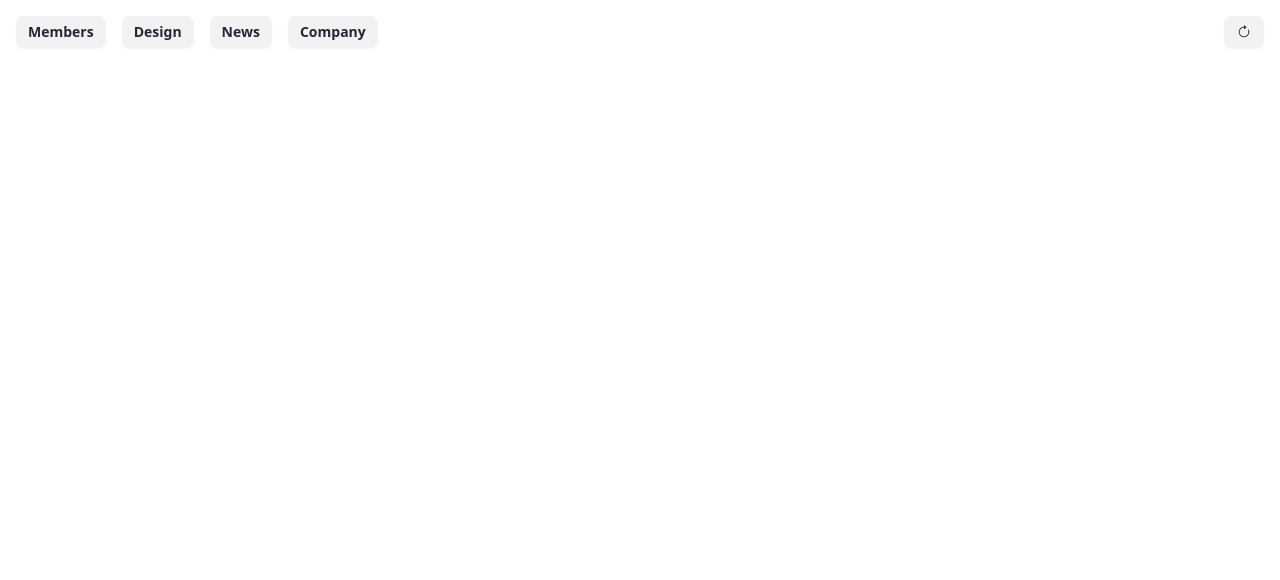
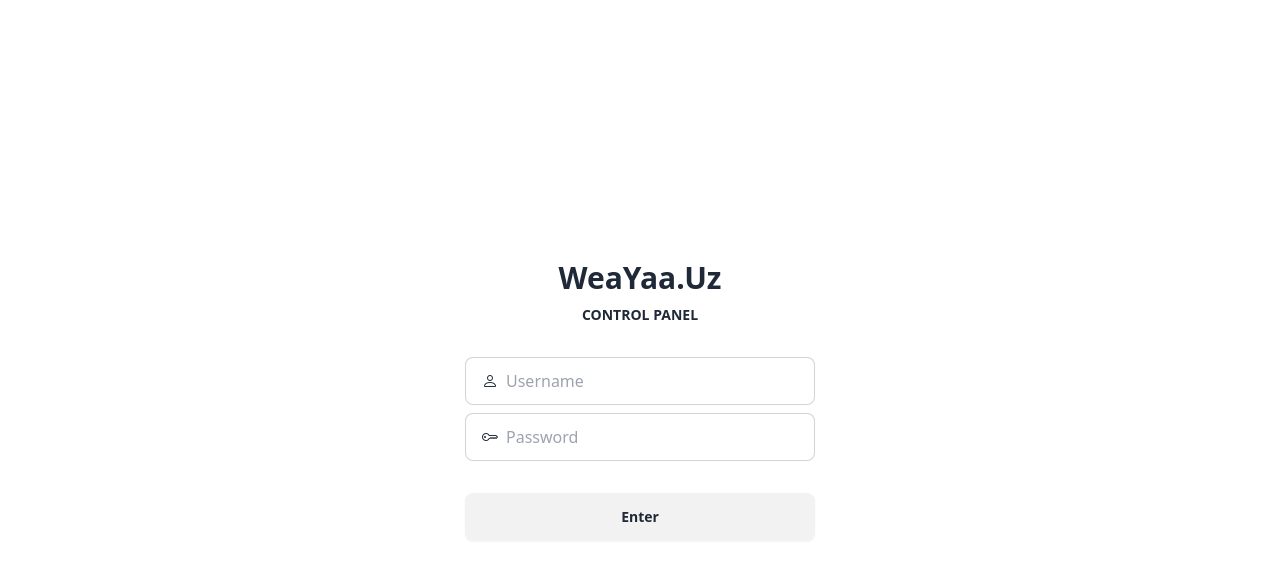
Before and after one commit to shahbozshirinboyev/admin.weayaa.uz, a React (Vite) app: page / in a window 1280 px wide. Shown: the top 580 px of the page. Built offline with nearby package versions, Linux system fonts and the light colour scheme.

Commit message:
Sign In Page

```diff
--- a/src/App.jsx
+++ b/src/App.jsx
@@ -8,30 +8,43 @@ import News from "./components/News/News";
 import Members from "./components/Members/Members";
 import Design from "./components/Design/Design";
 import Company from "./components/Company/Company";
+import SignIn from "./pages/SignIn";
+import ErrorPage from "./pages/ErrorPage";
 
-const routes = createBrowserRouter([
+const access = false;
+
+const routes = access
+  ? createBrowserRouter([
       {
-    path : "/",
+        path: "/",
         element: <RootLayout />,
+        errorElement: <ErrorPage />,
         children: [
           {
             path: "news",
-        element: <News />
+            element: <News />,
           },
           {
             path: "design",
-        element: <Design />
+            element: <Design />,
           },
           {
             path: "members",
-        element: <Members />
+            element: <Members />,
           },
           {
             path: "company",
-        element: <Company />
-      }
-    ]
-  }
+            element: <Company />,
+          },
+        ],
+      },
+    ])
+  : createBrowserRouter([
+      {
+        path: "/",
+        element: <SignIn />,
+        errorElement: <ErrorPage />,
+      },
     ]);
 
 function App() {
--- /dev/null
+++ b/src/pages/ErrorPage.jsx
@@ -0,0 +1,15 @@
+import { useNavigate } from "react-router-dom";
+function ErrorPage() {
+  const navigate = useNavigate();
+  return (
+    <div className="container py-12 flex flex-col gap-4">
+      <p className="px-1 font-medium">Error 404</p>
+      <button onClick={() => navigate("/")} className="btn btn-sm w-[100px] text-white bg-primary hover:text-black hover:bg-white">
+        <i className="bi bi-arrow-left"></i>
+        <span>Home</span>
+      </button>
+    </div>
+  );
+}
+
+export default ErrorPage;
--- /dev/null
+++ b/src/pages/SignIn.jsx
@@ -0,0 +1,56 @@
+import { useState } from "react";
+
+function SignIn({ login, setLogin }) {
+    const [loading, setLoading] = useState(false);
+    const [logInfo, setLogInfo] = useState({ username: "", password: "" })
+
+    const inputHandle = (e) => {
+        const { name, value } = e.target;
+        setLogInfo((prevData) => ({
+          ...prevData,
+          [name]: value,
+        }));
+      };
+
+  const Login = (e) => {
+    setLoading(true);
+    e.preventDefault();
+    setTimeout(() => {
+        if(logInfo.username === "Jahongir" && logInfo.password === '12345'){
+            localStorage.setItem('login', 'true');
+            setLogin('true');
+        }else{
+            alert('Неправильный логин или пароль!')
+        }
+        setLoading(false);
+      }, 1000);
+
+  };
+
+  return (
+    <>
+    { !login === true && <div className="flex w-full h-screen justify-center items-center">
+      <div className="w-[350px] select-none">
+        <form onSubmit={Login} className="flex flex-col gap-2">
+            <p className="text-center text-3xl font-bold">WeaYaa.Uz</p>
+            <p className="text-center text-[14px] font-bold mb-6">CONTROL PANEL</p>
+          <label className="input input-bordered flex items-center gap-2">
+            <i className="bi bi-person"></i>
+            <input required type="text" name="username" className="grow" placeholder="Username" value={logInfo.username} onChange={inputHandle} />
+          </label>
+          <label className="input input-bordered flex items-center gap-2">
+            <i className="bi bi-key"></i>
+            <input required type="password" name="password" className="grow" placeholder="Password" value={logInfo.password} onChange={inputHandle} />
+          </label>
+          <button className="btn w-full mt-6" type="submit">
+            <span className={`loading loading-spinner loading-sm ${loading ? "" : "hidden"}`}>Loading...</span>
+            <span className={`${loading ? "hidden" : ""}`}>Enter</span>
+         </button>
+        </form>
+      </div>
+      </div>}
+    </>
+  );
+}
+
+export default SignIn;
```
Lines whose indentation alone changed are shown as unchanged.
